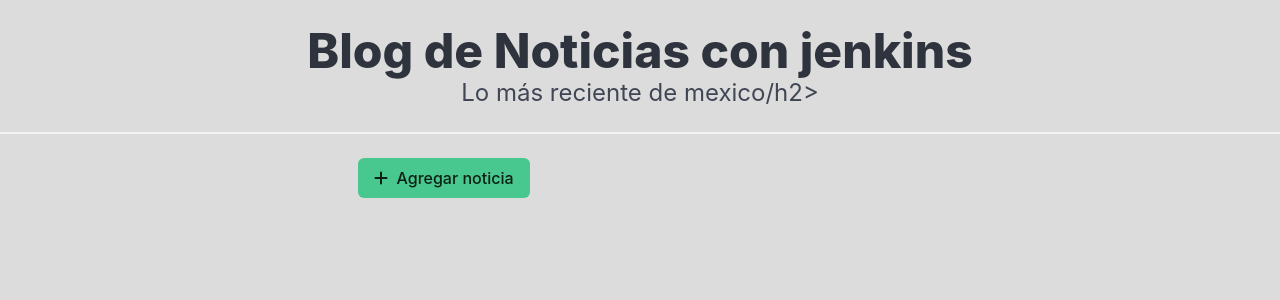
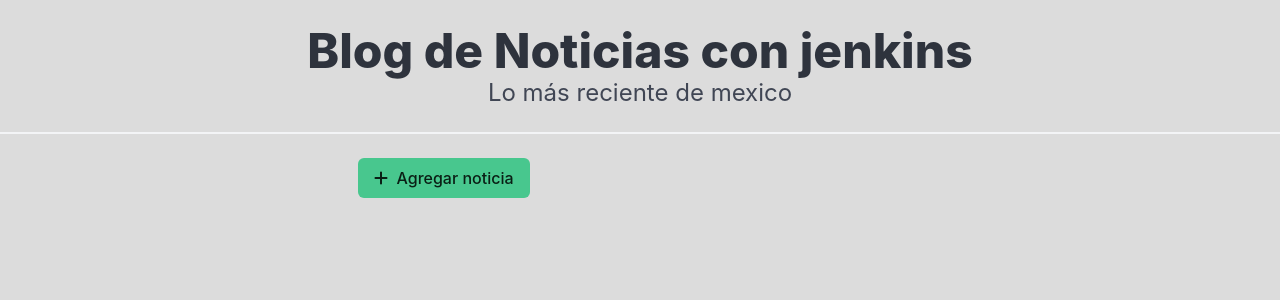
Before and after one commit to Margyio/EX_U1_15590779, a Flask app: page / in a window 1280 px wide. Shown: the top 300 px of the page. Run offline with Flask 3, Linux system fonts and the light colour scheme; data that the repository does not hold is empty; some libraries are stand-ins or nearby versions.

Commit message:
se modifico titulo

```diff
--- a/templates/base.html
+++ b/templates/base.html
@@ -12,7 +12,7 @@
         <br>
         <h1 class="title has-text-centered is-1">Blog de Noticias con jenkins </h1>
 
-        <h2 class="subtitle has-text-centered is-4">Lo más reciente de mexico/h2>
+        <h2 class="subtitle has-text-centered is-4">Lo más reciente de mexico</h2>
         <hr>
     </header>
     <div class="container">
```
